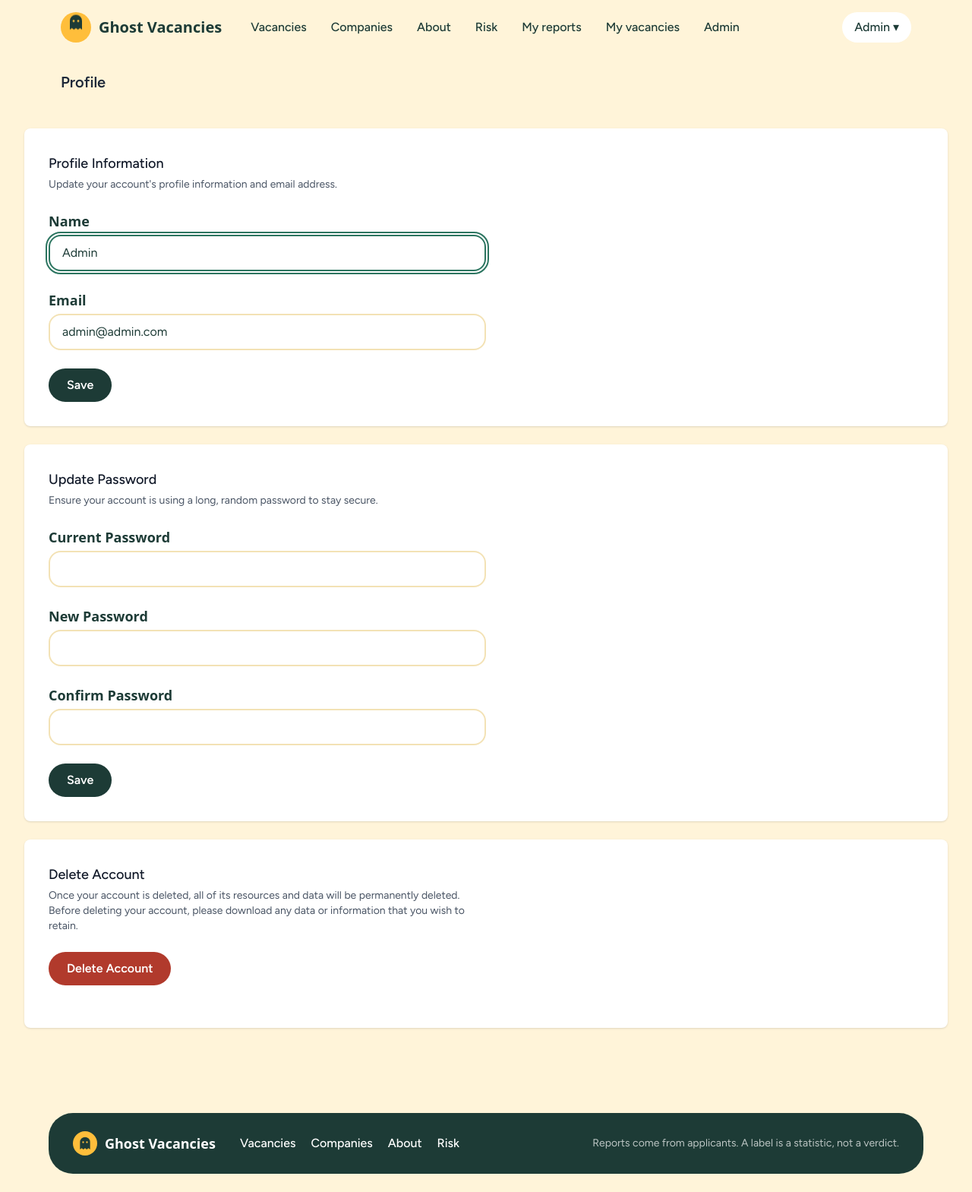
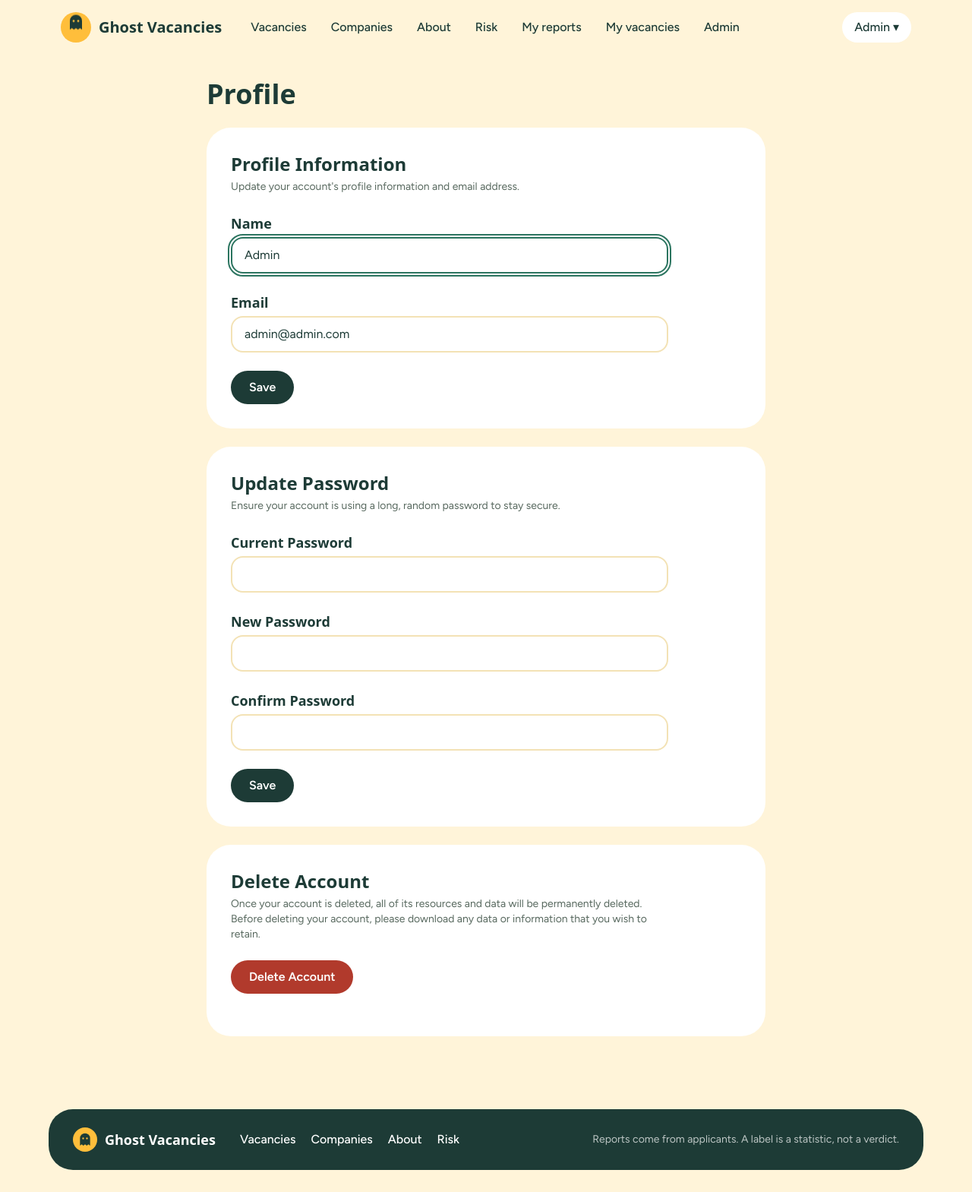
Before and after one commit to kreohes/ghost_vacancies, a Laravel app: page /profile in a window 1280 px wide. Shown: the whole page at 76% size. After the commit the page ends 1540 px from the top, so only its background shows below. Run offline with Laravel 12, Linux system fonts and the light colour scheme; a user stored in the database is signed in; data comes from the database, SQL or seed files in the repository; some libraries are stand-ins or nearby versions; some web fonts are replaced.

Commit message:
Design: profile page in the Lantern style
Co-Authored-By: Claude Opus 5.5 <noreply@anthropic.com>

```diff
--- a/resources/views/userzone/profile/edit.blade.php
+++ b/resources/views/userzone/profile/edit.blade.php
@@ -1,25 +1,25 @@
 <x-app-layout>
-    <x-slot name="header">
-        <h2 class="font-semibold text-xl text-gray-800 leading-tight">
-            Profile
-        </h2>
-    </x-slot>
+    <div class="py-8">
+        <div class="max-w-3xl mx-auto px-4 space-y-6">
+            <div class="mb-6">
+                <h2 class="font-display text-4xl font-bold">
+                Profile
+                </h2>
+            </div>
 
-    <div class="py-12">
-        <div class="max-w-7xl mx-auto sm:px-6 lg:px-8 space-y-6">
-            <div class="p-4 sm:p-8 bg-white shadow-sm sm:rounded-lg">
+            <div class="p-4 sm:p-8 bg-white rounded-4xl">
                 <div class="max-w-xl">
                     @include('userzone.profile.partials.update-profile-information-form')
                 </div>
             </div>
 
-            <div class="p-4 sm:p-8 bg-white shadow-sm sm:rounded-lg">
+            <div class="p-4 sm:p-8 bg-white rounded-4xl">
                 <div class="max-w-xl">
                     @include('userzone.profile.partials.update-password-form')
                 </div>
             </div>
 
-            <div class="p-4 sm:p-8 bg-white shadow-sm sm:rounded-lg">
+            <div class="p-4 sm:p-8 bg-white rounded-4xl">
                 <div class="max-w-xl">
                     @include('userzone.profile.partials.delete-user-form')
                 </div>
--- a/resources/views/userzone/profile/partials/delete-user-form.blade.php
+++ b/resources/views/userzone/profile/partials/delete-user-form.blade.php
@@ -1,10 +1,10 @@
 <section class="space-y-6">
     <header>
-        <h2 class="text-lg font-medium text-gray-900">
+        <h2 class="font-display text-2xl font-semibold">
             Delete Account
         </h2>
 
-        <p class="mt-1 text-sm text-gray-600">
+        <p class="mt-1 text-sm text-moss">
             Once your account is deleted, all of its resources and data will be permanently deleted. Before deleting your account, please download any data or information that you wish to retain.
         </p>
     </header>
@@ -19,11 +19,11 @@
             @csrf
             @method('delete')
 
-            <h2 class="text-lg font-medium text-gray-900">
+            <h2 class="font-display text-2xl font-semibold">
                 Are you sure you want to delete your account?
             </h2>
 
-            <p class="mt-1 text-sm text-gray-600">
+            <p class="mt-1 text-sm text-moss">
                 Once your account is deleted, all of its resources and data will be permanently deleted. Please enter your password to confirm you would like to permanently delete your account.
             </p>
 
--- a/resources/views/userzone/profile/partials/update-password-form.blade.php
+++ b/resources/views/userzone/profile/partials/update-password-form.blade.php
@@ -1,10 +1,10 @@
 <section>
     <header>
-        <h2 class="text-lg font-medium text-gray-900">
+        <h2 class="font-display text-2xl font-semibold">
             Update Password
         </h2>
 
-        <p class="mt-1 text-sm text-gray-600">
+        <p class="mt-1 text-sm text-moss">
             Ensure your account is using a long, random password to stay secure.
         </p>
     </header>
@@ -40,7 +40,7 @@
                     x-show="show"
                     x-transition
                     x-init="setTimeout(() => show = false, 2000)"
-                    class="text-sm text-gray-600"
+                    class="text-sm text-moss"
                 >Saved.</p>
             @endif
         </div>
--- a/resources/views/userzone/profile/partials/update-profile-information-form.blade.php
+++ b/resources/views/userzone/profile/partials/update-profile-information-form.blade.php
@@ -1,10 +1,10 @@
 <section>
     <header>
-        <h2 class="text-lg font-medium text-gray-900">
+        <h2 class="font-display text-2xl font-semibold">
             Profile Information
         </h2>
 
-        <p class="mt-1 text-sm text-gray-600">
+        <p class="mt-1 text-sm text-moss">
             Update your account's profile information and email address.
         </p>
     </header>
@@ -30,16 +30,16 @@
 
             @if ($user instanceof \Illuminate\Contracts\Auth\MustVerifyEmail && ! $user->hasVerifiedEmail())
                 <div>
-                    <p class="text-sm mt-2 text-gray-800">
+                    <p class="text-sm mt-2 text-dusk">
                         Your email address is unverified.
 
-                        <button form="send-verification" class="underline text-sm text-gray-600 hover:text-gray-900 rounded-md focus:outline-hidden focus:ring-2 focus:ring-offset-2 focus:ring-indigo-500">
+                        <button form="send-verification" class="underline text-sm text-moss hover:text-dusk rounded-md focus:outline-hidden focus:ring-2 focus:ring-offset-2 focus:ring-fern">
                             Click here to re-send the verification email.
                         </button>
                     </p>
 
                     @if (session('status') === 'verification-link-sent')
-                        <p class="mt-2 font-medium text-sm text-green-600">
+                        <p class="mt-2 font-medium text-sm text-fern">
                             A new verification link has been sent to your email address.
                         </p>
                     @endif
@@ -56,7 +56,7 @@
                     x-show="show"
                     x-transition
                     x-init="setTimeout(() => show = false, 2000)"
-                    class="text-sm text-gray-600"
+                    class="text-sm text-moss"
                 >Saved.</p>
             @endif
         </div>
```
